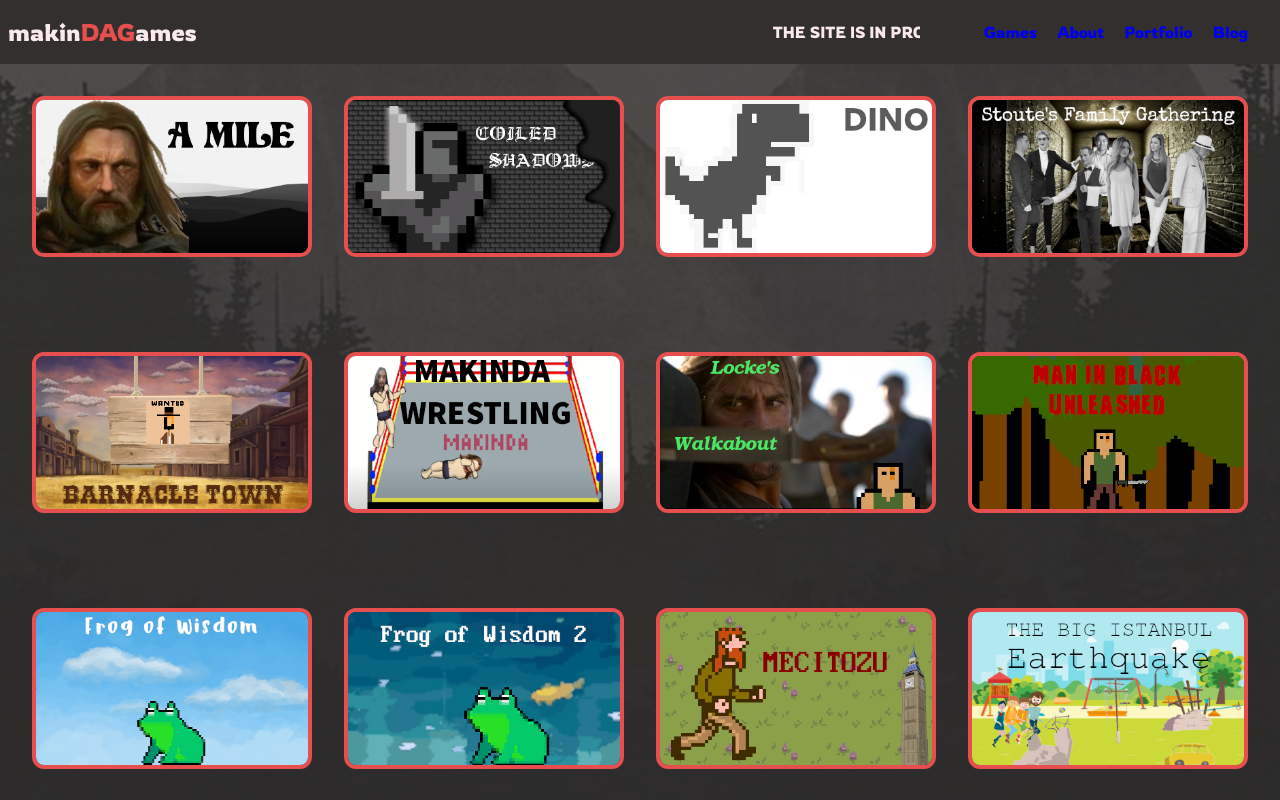
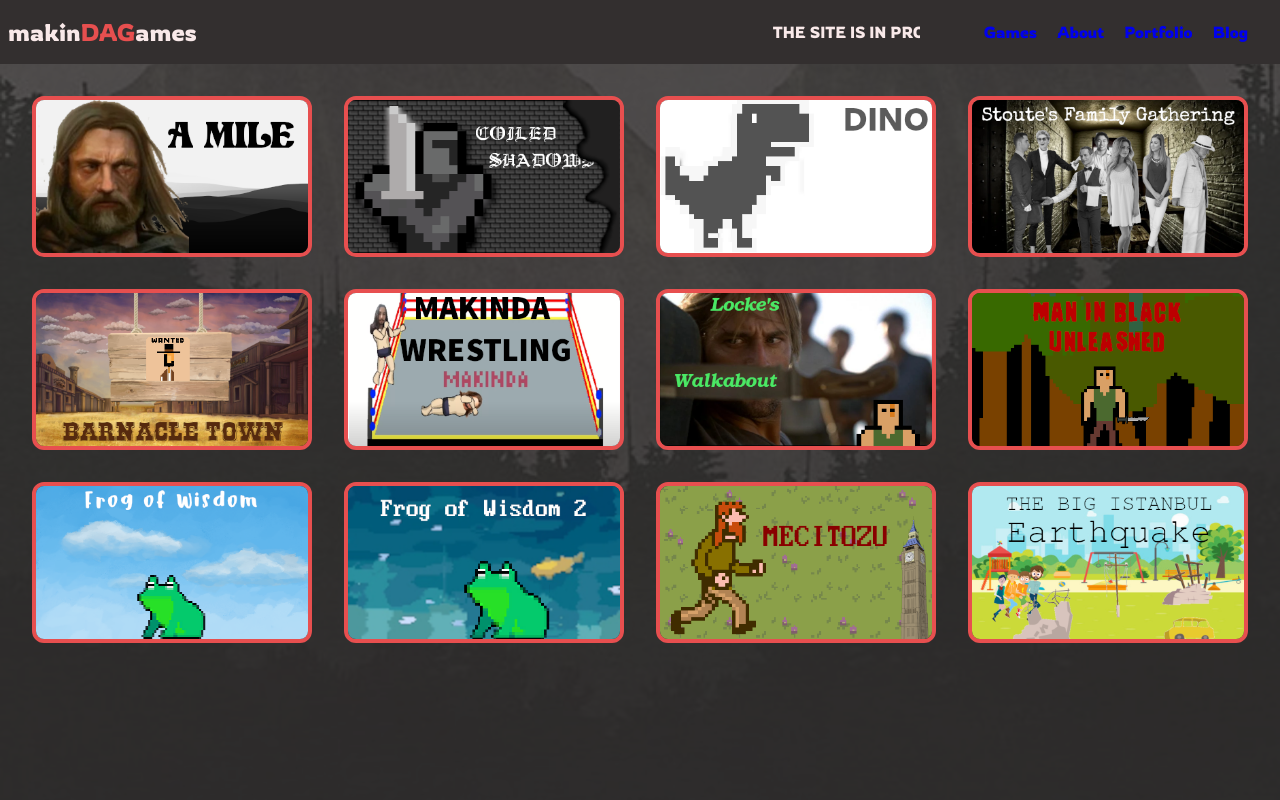
Before and after one commit to furkkurt/makindagames, a website: page index.html in a window 1280 px wide. Shown: the top 800 px of the page. Drawn offline with Linux system fonts and the light colour scheme.

Commit message:
quick fix

```diff
--- a/index.html
+++ b/index.html
@@ -8,7 +8,8 @@
 <body>
   <div class="h-full bg-tp1 bg-cover bg-no-repeat bg-bottom">
     <custom-header></custom-header>
-    <div class="grid grid-cols-4 gap-8 p-8 min-h-screen xl:mt-16 m-auto xl:w-5/6 bg-tpGrey xl:border-4 bg-opacity-80 bg-cover bg-no-repeat bg-top-left h-full">
+    <div class="p-8 min-h-screen xl:mt-16 m-auto xl:w-5/6 bg-tpGrey xl:border-4 bg-opacity-80 bg-cover bg-no-repeat bg-top-left h-full">
+      <div class="h-auto grid grid-cols-4 gap-8">
 
         <div class="border-4 border-tpRed h-fit w-fit hover:scale-110 transition rounded-xl overflow-hidden">
           <img src="./assets/aMile.png" alt=""/>
@@ -59,6 +60,7 @@
         </div>
 
       </div>
+    </div>
     <custom-footer></custom-footer>
   </div>
   <script src="./components/header.js"></script>
```
Also changed, not shown: static/output.css. Lines whose indentation alone changed are shown as unchanged.
